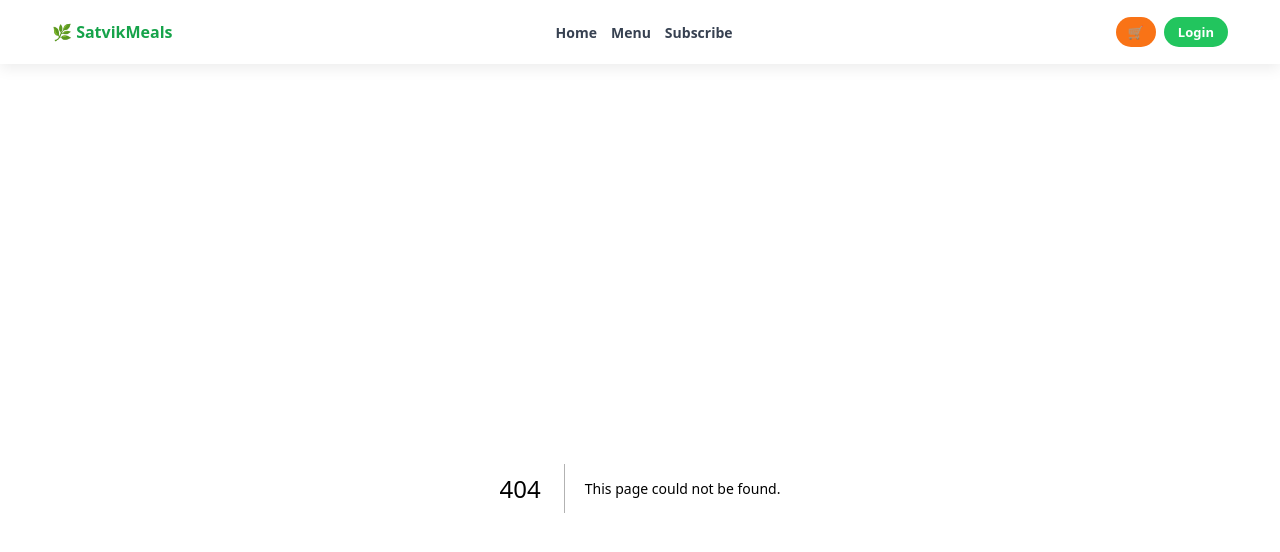
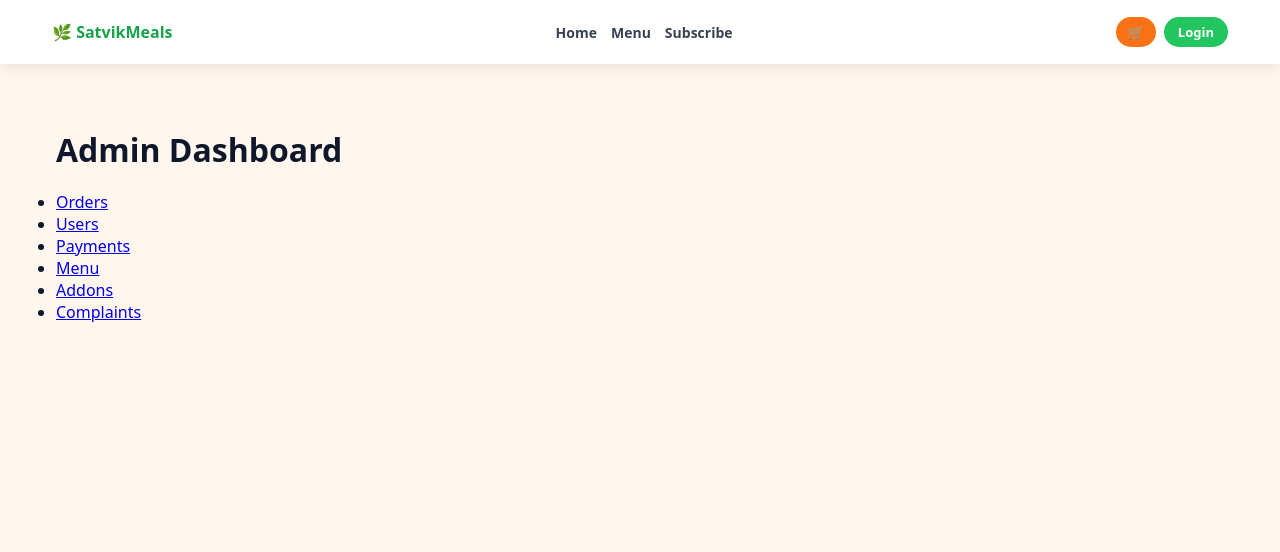
Before and after one commit to durgeshraihero-commits/Satvikmeals, a Next.js app: page /admin in a window 1280 px wide. Before the commit this address had no page. Shown: the top 552 px of the page. Built offline with nearby package versions, Linux system fonts and the light colour scheme.

Commit message:
Add admin dashboard root page

```diff
--- /dev/null
+++ b/app/admin/page.js
@@ -0,0 +1,18 @@
+import Link from "next/link";
+
+export default function AdminHome() {
+  return (
+    <div style={{ padding: 40 }}>
+      <h1>Admin Dashboard</h1>
+
+      <ul style={{ marginTop: 20 }}>
+        <li><Link href="/admin/orders">Orders</Link></li>
+        <li><Link href="/admin/users">Users</Link></li>
+        <li><Link href="/admin/payments">Payments</Link></li>
+        <li><Link href="/admin/menu">Menu</Link></li>
+        <li><Link href="/admin/addons">Addons</Link></li>
+        <li><Link href="/admin/complaints">Complaints</Link></li>
+      </ul>
+    </div>
+  );
+}
```
